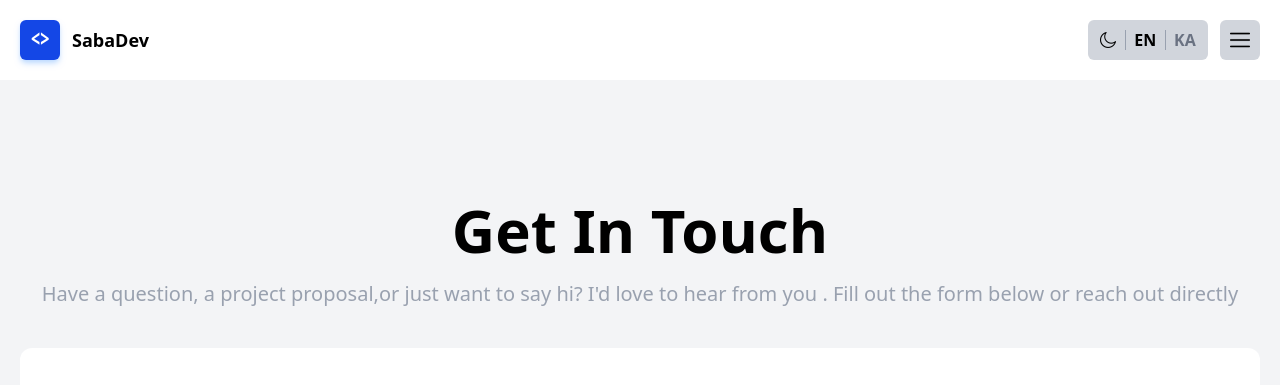
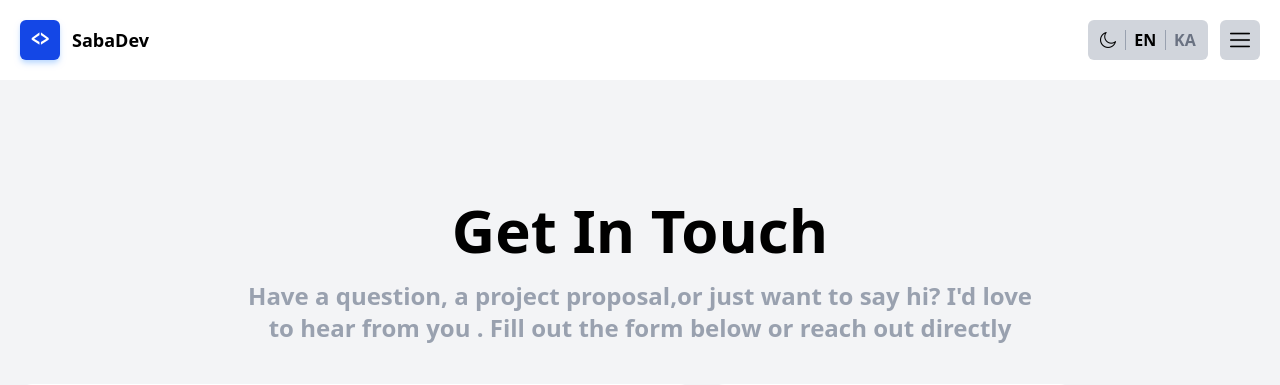
Before and after one commit to sabaPhruidze/portfolio, a React (Vite) app: page /contacts in a window 1280 px wide. Shown: the top 385 px of the page. Built offline with nearby package versions, Linux system fonts and the light colour scheme.

Commit message:
now I am trying to make center the whole thuing but I am stack on it ,I will search ways for correcting it

```diff
--- a/src/components/contact/Connect.tsx
+++ b/src/components/contact/Connect.tsx
@@ -21,7 +21,7 @@ const Connect = () => {
     },
   ];
   return (
-    <section className="bg-white rounded-xl px-5 py-8 mt-10">
+    <section className="bg-white rounded-xl px-5 py-8 mt-10 lg:mt-5">
       <h2 className="font-bold text-xl md:text-2xl">Connect</h2>
       {DATA.map((item) => (
         <div className="flex flex-row" key={item.id}>
--- a/src/components/contact/GetInTouch.tsx
+++ b/src/components/contact/GetInTouch.tsx
@@ -1,10 +1,10 @@
 const GetInTouch = () => {
   return (
-    <div className="text-center">
+    <div className="text-center w-full flex flex-col justify-center">
       <h1 className="font-bold text-3xl md:text-6xl md:font-semibold md:mt-20">
         Get In Touch
       </h1>
-      <p className="mt-5 text-gray-400 text-xl">
+      <p className="mt-5 text-gray-400 text-xl md:max-w-200 mx-auto md:text-2xl xl:font-semibold">
         Have a question, a project proposal,or just want to say hi? I'd love to
         hear from you . Fill out the form below or reach out directly
       </p>
--- a/src/components/contact/InputBox.tsx
+++ b/src/components/contact/InputBox.tsx
@@ -47,7 +47,7 @@ const InputBox = () => {
     "w-full py-3 border border-gray-300 mt-2 rounded-md px-5 outline-none bg-gray-100";
   const errorClass = "mt-1 text-red-500";
   return (
-    <section className="bg-white rounded-xl px-5 py-8 mt-10">
+    <section className="bg-white rounded-xl px-5 py-8 mt-10 lg:max-w-2xl">
       <form onSubmit={handleSubmit(onSubmit)}>
         {/* for better SEO */}
         <fieldset>
--- a/src/components/contact/Location.tsx
+++ b/src/components/contact/Location.tsx
@@ -4,7 +4,7 @@ const Location = () => {
       <iframe
         src="https://www.google.com/maps/embed?pb=!1m18!1m12!1m3!1d381144.0629384458!2d44.477120926519035!3d41.72725109970277!2m3!1f0!2f0!3f0!3m2!1i1024!2i768!4f13.1!3m3!1m2!1s0x40440cd7e64f626b%3A0x61d084ede2576ea3!2z4YOX4YOR4YOY4YOa4YOY4YOh4YOY!5e0!3m2!1sen!2sge!4v1768203085335!5m2!1sen!2sge"
         height="450"
-        className="border-0 w-full"
+        className="border-0 w-full lg:w-246"
         allowFullScreen
         loading="lazy"
         referrerPolicy="no-referrer-when-downgrade"
--- a/src/pages/Contact.tsx
+++ b/src/pages/Contact.tsx
@@ -5,11 +5,15 @@ import Connect from "../components/contact/Connect";
 import Location from "../components/contact/Location";
 const Contact = () => {
   return (
-    <div className="px-5 pt-10 bg-gray-100 h-500">
+    <div className="px-5 pt-10 bg-gray-100 h-500 xl:px-auto">
       <GetInTouch />
-      <InputBox />
-      <ContactDetails />
-      <Connect />
+      <div className="lg:flex lg:flex-row lg:gap-5">
+        <InputBox />
+        <div>
+          <ContactDetails />
+          <Connect />
+        </div>
+      </div>
       <Location />
     </div>
   );
```
